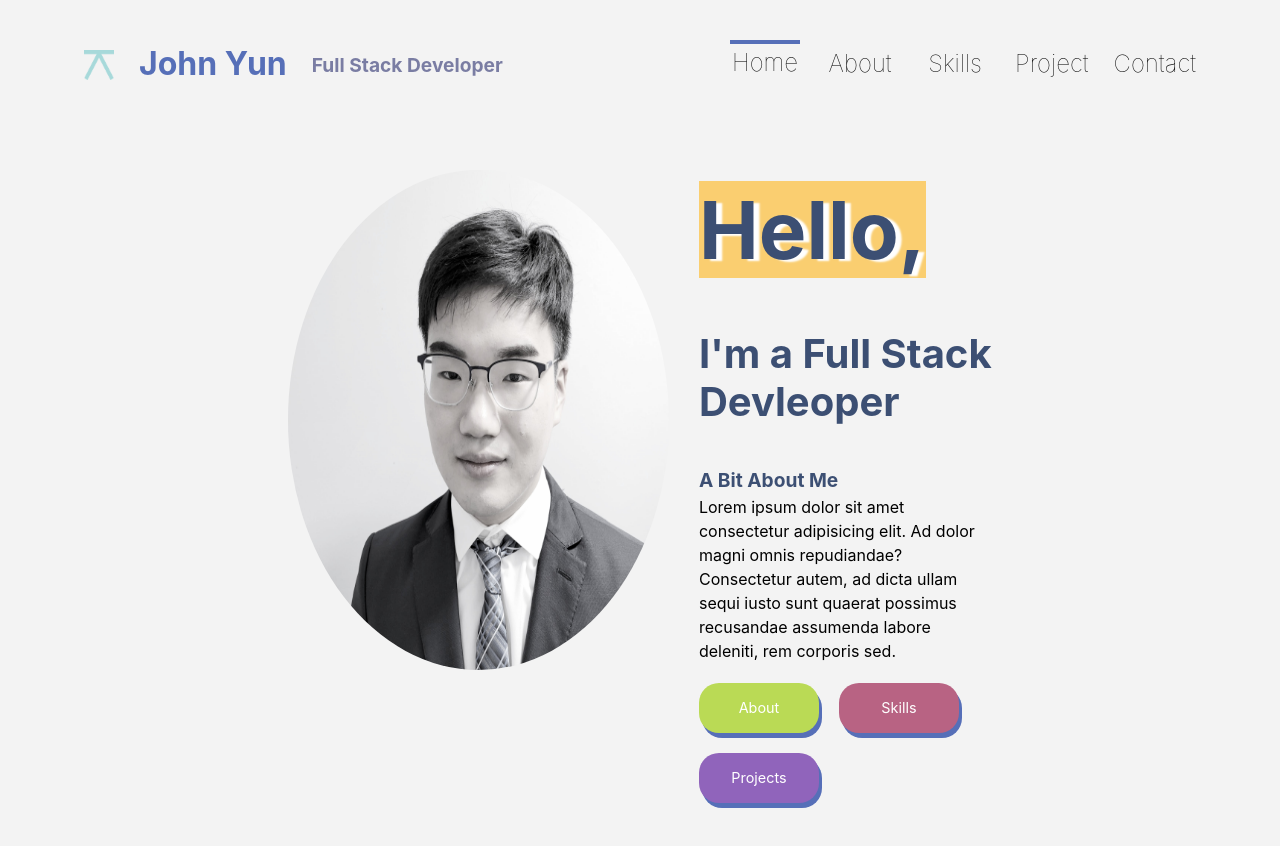
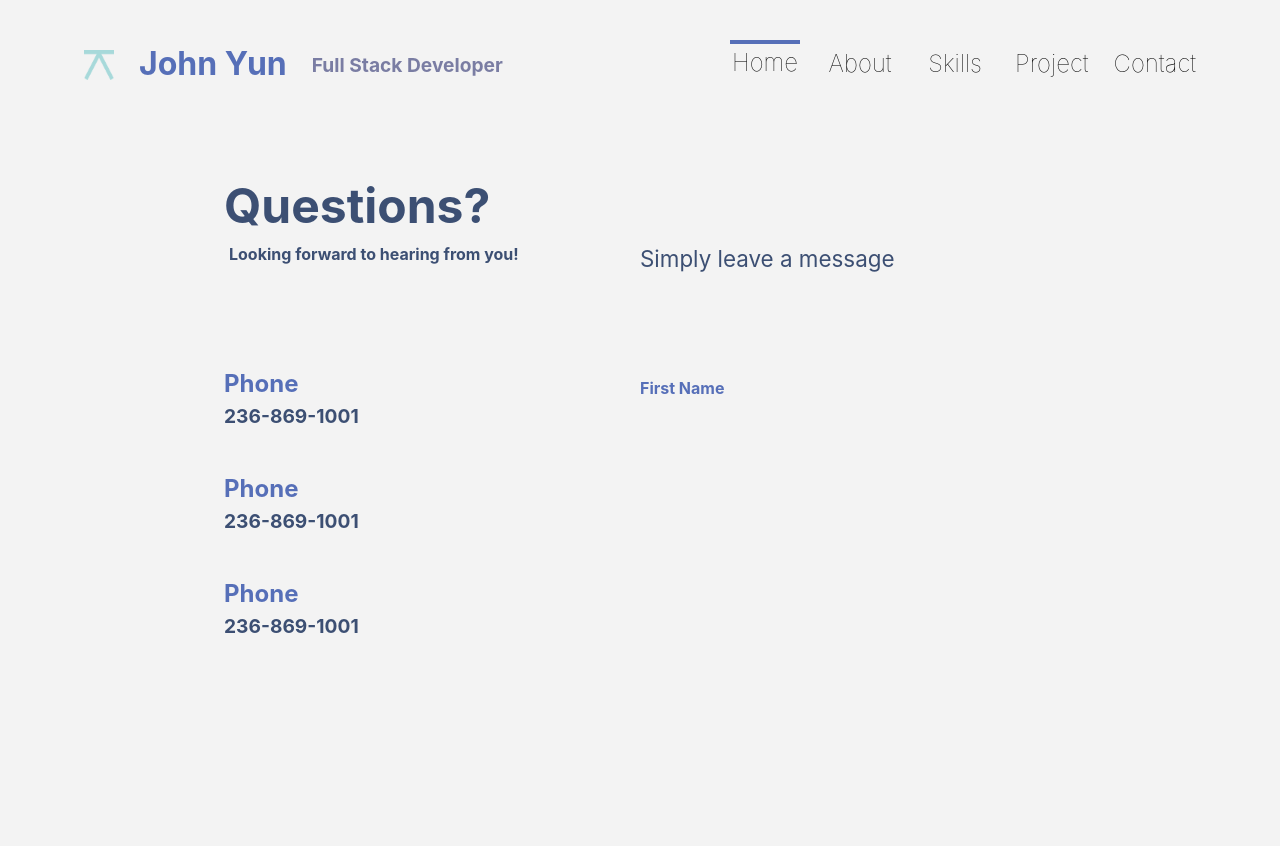
Before and after one commit to johnyun930/johnyun930.github.io, a React (Create React App) app: page / in a window 1280 px wide. Shown: the top 846 px of the page. Before the commit the page ends 820 px from the top, so only its background shows below. Built offline with nearby package versions, Linux system fonts and the light colour scheme.

Commit message:
finish Navigation and updating Contact page

```diff
--- a/src/App.js
+++ b/src/App.js
@@ -4,13 +4,15 @@ import { Route, Switch } from 'react-router';
 import Main from './components/Main'
 import styled from 'styled-components';
 import Navigation from './components/Navigation';
+import Project from './components/Projects';
+import Contact from './components/Contact';
 function App() {
 
   return (
     <>
     <Navigation/>
     <Switch>
-      <Route to="/" component={Main}/>
+      <Route to="/" component={Contact}/>
     </Switch>
     </>
     );
--- /dev/null
+++ b/src/components/Contact.jsx
@@ -0,0 +1,116 @@
+import React from 'react';
+import styled from 'styled-components';
+
+const ContactContainer = styled.div`
+    width: 65%;
+    height: 100vh;
+    margin: 70px auto 0;
+`
+
+const Title = styled.h1`
+    font-size: 3rem;
+    color: #3C4F73;
+    font-weight: bold;
+
+`
+const InnerContainer =styled.div`
+    width: 100%;
+    height: 90%;
+    display: grid;
+    grid-template-columns: 1fr 1fr;
+`
+const Fulldiv = styled.div`
+    width:100%;
+    height: 100%;
+
+`
+
+const SubTitle = styled.h6`
+    font-size:1rem;
+    padding-left: 5px;
+    font-weight: bold;
+    color:#3C4F73;
+`
+const ContactList = styled.div`
+    margin-top: 100px;
+    width: 100%;
+`
+const ContactColumn = styled.div`
+    margin-bottom: 40px;
+    width: 100%;
+`
+const ContactTitle = styled.h2`
+    font-size: 1.5rem;
+    font-weight: bold;
+    color:#566FB8;
+`
+const ContactContext = styled.h3`
+    font-size: 1.2rem;
+    font-weight: bold;
+    color: #3C4F73;
+`
+const Formtitle = styled.h3`
+    font-size: 1.4rem;
+    color: #3C4F73;
+`
+const Label = styled.label`
+    font-weight: bold;
+    fonr-size: 1rem;
+    color: #566FB8;
+`
+const Input = styled.input`
+    width: 100%;
+`
+
+const Form = styled.form`
+    width: 100%;
+    height: 70%;
+    margin-top: 100px;
+`
+const InputContainer =styled.div`
+    width: 100%;
+    height: 60%;
+    display:grid;
+    grid-template-rows: 1fr 1fr;
+    grid-template-columns: 1fr 1fr
+`
+
+
+export default function Contact(){
+
+    return(
+        <ContactContainer>
+            <Title>Questions?</Title>
+            <InnerContainer>
+                <Fulldiv>
+                    <SubTitle>Looking forward to hearing from you!</SubTitle>
+                    <ContactList>
+                        <ContactColumn>
+                            <ContactTitle>Phone</ContactTitle>
+                            <ContactContext>236-869-1001</ContactContext>
+                        </ContactColumn>
+                        <ContactColumn>
+                            <ContactTitle>Phone</ContactTitle>
+                            <ContactContext>236-869-1001</ContactContext>
+                        </ContactColumn><ContactColumn>
+                            <ContactTitle>Phone</ContactTitle>
+                            <ContactContext>236-869-1001</ContactContext>
+                        </ContactColumn>
+                    </ContactList>
+                </Fulldiv>
+                <Fulldiv>
+                    <Formtitle>Simply leave a message</Formtitle>
+                    <Form>
+                        <InputContainer>
+                            <Fulldiv>
+                                <Label>First Name</Label>
+
+                            </Fulldiv>
+                        </InputContainer>
+                    </Form>
+                </Fulldiv>
+            </InnerContainer>
+        </ContactContainer>
+    )
+
+}
--- /dev/null
+++ b/src/components/Projects.jsx
@@ -0,0 +1,131 @@
+import React from 'react';
+import styled,{css} from 'styled-components';
+import lifeway from '../assets/images/lifewaygen.png';
+
+
+const ProjectContainer = styled.div`
+    width: 70%;
+    margin: 40px auto;
+    display: grid;
+    grid-template-columns: 1fr 1fr;
+    grid-template-rows: 100px 1fr 1fr 1fr 1fr;
+    gap: 150px 0;
+    padding-bottom: 50px;
+
+`
+
+const ViewButton = styled.button`
+    width: 230px;
+    margin-right: 20px;
+    margin-top: 20px;
+    height: 55px;
+    background-color: #b86383;
+    box-shadow: 3px 5px #566FB8;
+    color: white;
+    font-size: 1.2rem;
+    border-radius: 20px;
+`
+const YearText = styled.h3`
+    padding-top: 10px;
+    font-size:1.3rem;
+`
+
+const Title = styled.h1`
+    font-size: 3rem;
+    font-weight:bold;
+    color: #3C4F73;
+
+`
+const ContextContainer =styled.div`
+    width:100%;
+    height: 100%;
+    display: grid;
+    grid-template-columns: 30% 60%;
+
+`
+const Fulldiv = styled.div`
+    width:100%;
+    height:100%;
+    text-align: ${(({direction})=>direction?"right":"left")};
+`
+const ProjectTitle = styled.h2`
+    font-size: 2rem;
+    font-weight: bold;
+
+`
+const ProjectExplaination = styled.p`
+    line-height: 1.5;
+    font-size: 1.3rem;
+    margin-top: 40px;
+    white-spacing: pre-line;
+    font-weight: lighter;
+`
+
+const SkillAdopted = styled.p`
+    margin-top: 40px;
+    font-size: 1.3rem;
+    font-weight: lighter;
+`
+const SkillBox = styled(Fulldiv)`
+    height:auto;
+
+    margin: 40px 0;
+`
+const SkillList = styled.li`
+    font-size: 1.4rem;
+    list-style-type: square;
+    list-style-position: inside;
+`
+const ProjectImage =styled.img`
+    margin-top: 40px;
+    width: 90%;
+    height: 75%;
+    background-color: white;
+`
+
+const SingleProject = ()=>{
+    return(
+        <>
+        <ContextContainer>
+        <Fulldiv>
+              <YearText>2021 Jan - Present</YearText>
+          </Fulldiv>
+          <Fulldiv>
+              <ProjectTitle>[Web] Lifeway Church</ProjectTitle>
+              <ProjectExplaination>Lorem ipsum dolor sit amet consectetur adipisicing elit. Nam, in veritatis repellat distinctio quidem officia tempore iure vero ex, iusto labore, totam tenetur facilis tempora id impedit sapiente? Rerum, atque!</ProjectExplaination>
+              <SkillAdopted>Critical Skills adopted:</SkillAdopted>
+              <SkillBox>
+                  <ul>
+                      <SkillList>JavaScript</SkillList>
+                  </ul>
+              </SkillBox>
+              <ViewButton>View this Project</ViewButton>
+          </Fulldiv>
+        </ContextContainer>
+        <Fulldiv>
+          <ProjectImage src={lifeway}></ProjectImage>
+        </Fulldiv>
+        </>
+    )
+}
+
+export default function Project(){
+
+
+    return(
+      <ProjectContainer>
+          <Fulldiv>
+            <Title>Project</Title>
+          </Fulldiv>
+          <Fulldiv direction={true}>
+            <ViewButton>View All Projects</ViewButton>
+          </Fulldiv>
+          <SingleProject></SingleProject>
+
+            <SingleProject></SingleProject>
+            <SingleProject></SingleProject>
+            <SingleProject></SingleProject>
+
+      </ProjectContainer>
+    )
+}
```
Also changed, not shown: src/assets/images/lifewaygen.png (added), 1 other file (tests, documents, lock files or other folders).
